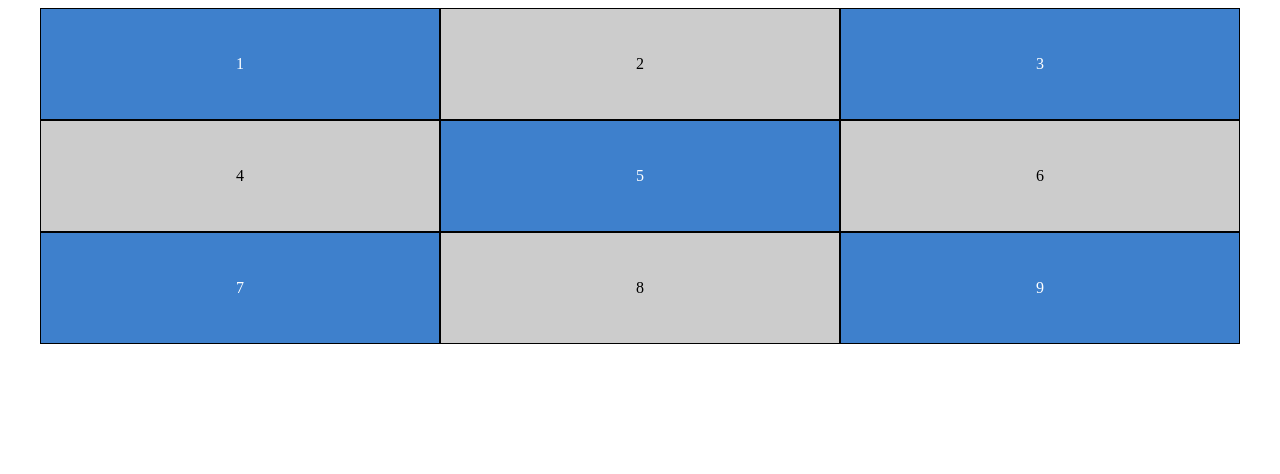
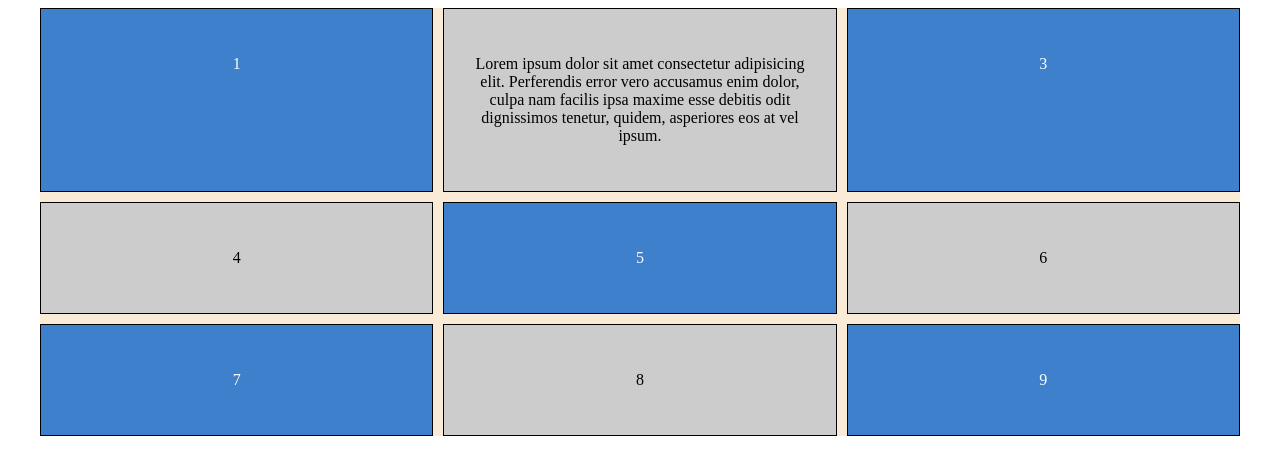
Before and after one commit to FaridFarahmandf/Flex-and-Grid-Css, a plain HTML site: page Grid/grid.html in a window 1280 px wide. Drawn offline with Linux system fonts and the light colour scheme.

Commit message:
grid-auto-rows , grid-template-rowa,gap

```diff
--- a/Grid/grid.html
+++ b/Grid/grid.html
@@ -16,6 +16,14 @@
         /* grid-template-columns: 33.3% 33.3% 33.3%; */
         /* grid-template-columns: 1fr 1fr 3fr; */
         grid-template-columns: repeat(3,1fr);
+        /* grid-auto-rows: 100px; */
+        /* grid-auto-rows: minmax(100px,auto); */
+        /* grid-template-rows: 300px 100px 200px; */
+        /* grid-template-rows: repeat(3,200px); */
+        grid-template-rows: repeat(3,minmax(100px , auto));
+        /* column-gap: 10px;
+        row-gap:10px; */
+        gap:10px;
     }
     #content div {
         background-color: rgb(62, 128, 204);
@@ -47,7 +55,8 @@
             <p>1</p>
         </div>
         <div>
-            <p>2</p>
+            <!-- <p>2</p> -->
+            <p>Lorem ipsum dolor sit amet consectetur adipisicing elit. Perferendis error vero accusamus enim dolor, culpa nam facilis ipsa maxime esse debitis odit dignissimos tenetur, quidem, asperiores eos at vel ipsum.</p>
         </div>
         <div>
             <p>3</p>
```
